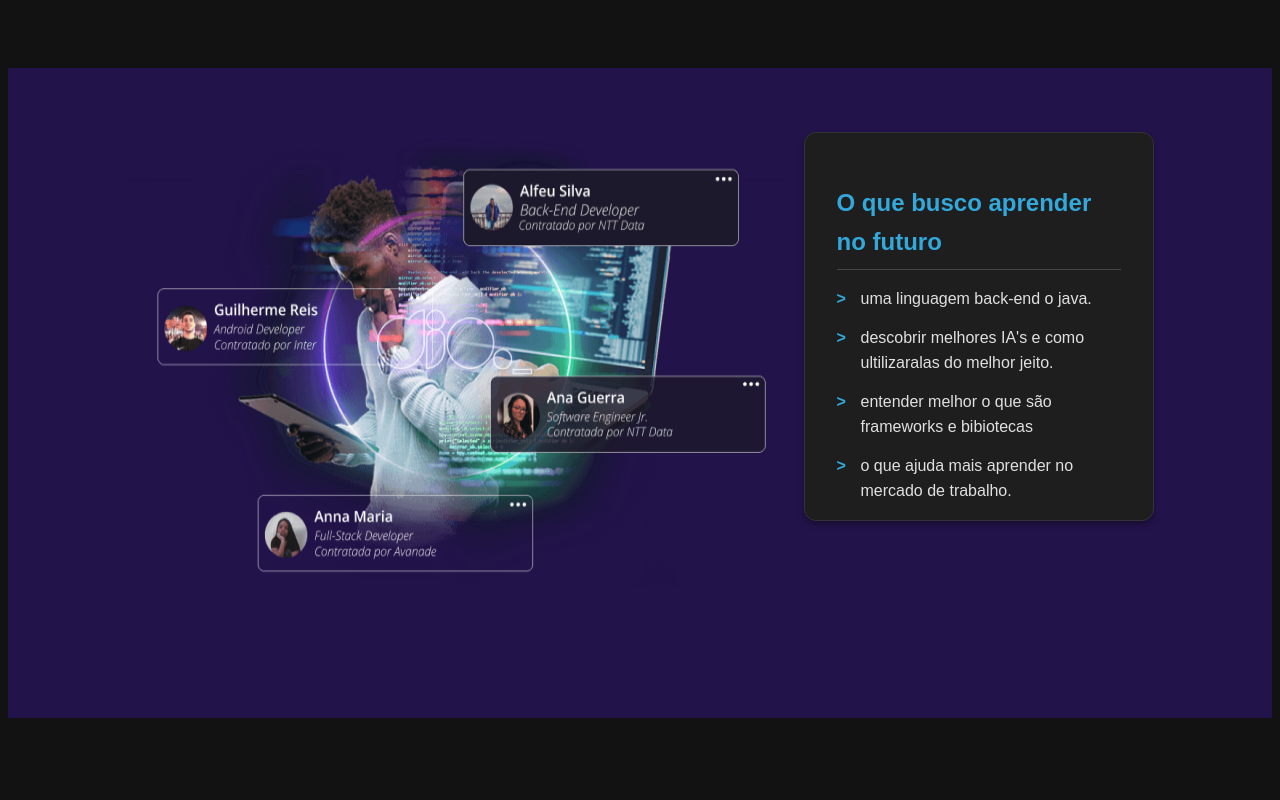
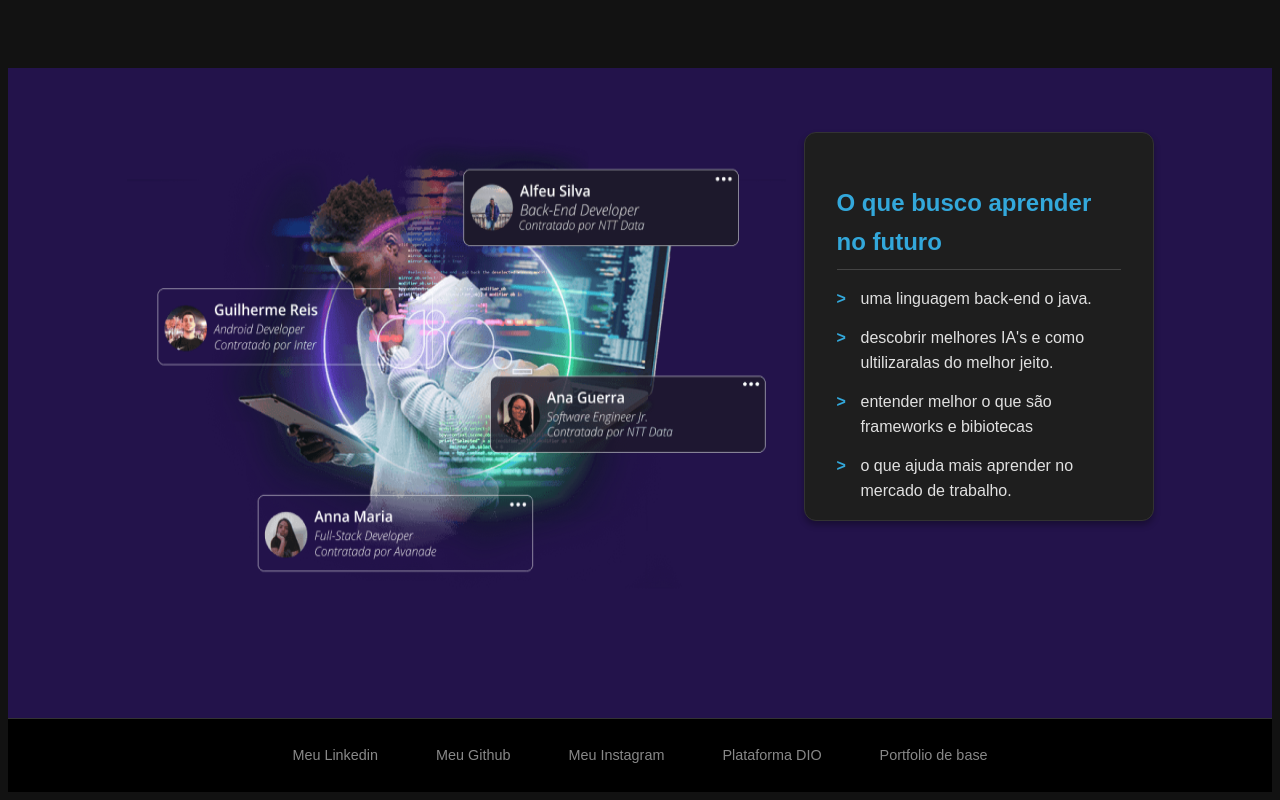
Before and after one commit to emilio-manoel/trilha-percoridas, a React (Vite) app: page / in a window 1280 px wide. Shown: the part 1083-1883 px from the top of the page. Before the commit the page ends 1809 px from the top, so only its background shows below. Built offline with nearby package versions, Linux system fonts and the light colour scheme.

Commit message:
adicionando o footer, no qual provalvelmente já esta finalizado

```diff
--- a/src/components/footer/Footer.tsx
+++ b/src/components/footer/Footer.tsx
@@ -1,10 +1,39 @@
-import './footer.css'
+import "./footer.css";
 
 export default function Footer() {
-
-    return(
+  return (
     <footer>
-
+      <a
+        href="https://www.linkedin.com/in/emilio-manoel/"
+        id="linkedin"
+        target="_blank"
+      >
+        Meu Linkedin
+      </a>
+      <a href="https://github.com/emilio-manoel" id="github" target="_blank">
+        Meu Github
+      </a>
+      <a
+        href="https://www.instagram.com/emilio._.manoel/"
+        id="instagram"
+        target="_blank"
+      >
+        Meu Instagram
+      </a>
+      <a
+        href="https://web.dio.me/users/emilio_trabalho555?tab=achievements"
+        id="dio"
+        target="_blank"
+      >
+        Plataforma DIO
+      </a>
+      <a
+        href="https://github.com/digitalinnovationone/trilha-css-desafio-01/tree/final"
+        id="portfolio"
+        target="_blank"
+      >
+        Portfolio de base
+      </a>
     </footer>
-    )
+  );
 }
--- a/src/components/footer/footer.css
+++ b/src/components/footer/footer.css
@@ -0,0 +1,36 @@
+
+footer {
+  background-color: #000;
+  padding: 1rem 1rem;
+  text-align: center;
+  border-top: 1px solid #333;
+  display: flex;
+  justify-content: center;
+  flex-wrap: wrap;
+  gap: 1.5rem;
+}
+
+footer a {
+  color: #888;
+  text-decoration: none;
+  font-size: 0.9rem;
+  transition: color 0.3s;
+  padding: 0.5rem 1rem;
+  border: 1px solid transparent;
+  border-radius: 4px;
+}
+
+footer a:hover {
+  color: var(--color-primary);
+  border-color: var(--color-primary);
+}
+
+footer a {
+  color: #888;
+  text-decoration: none;
+  font-size: 0.9rem;
+  transition: color 0.3s;
+  padding: 0.5rem 1rem;
+  border: 1px solid transparent;
+  border-radius: 4px;
+}
```
